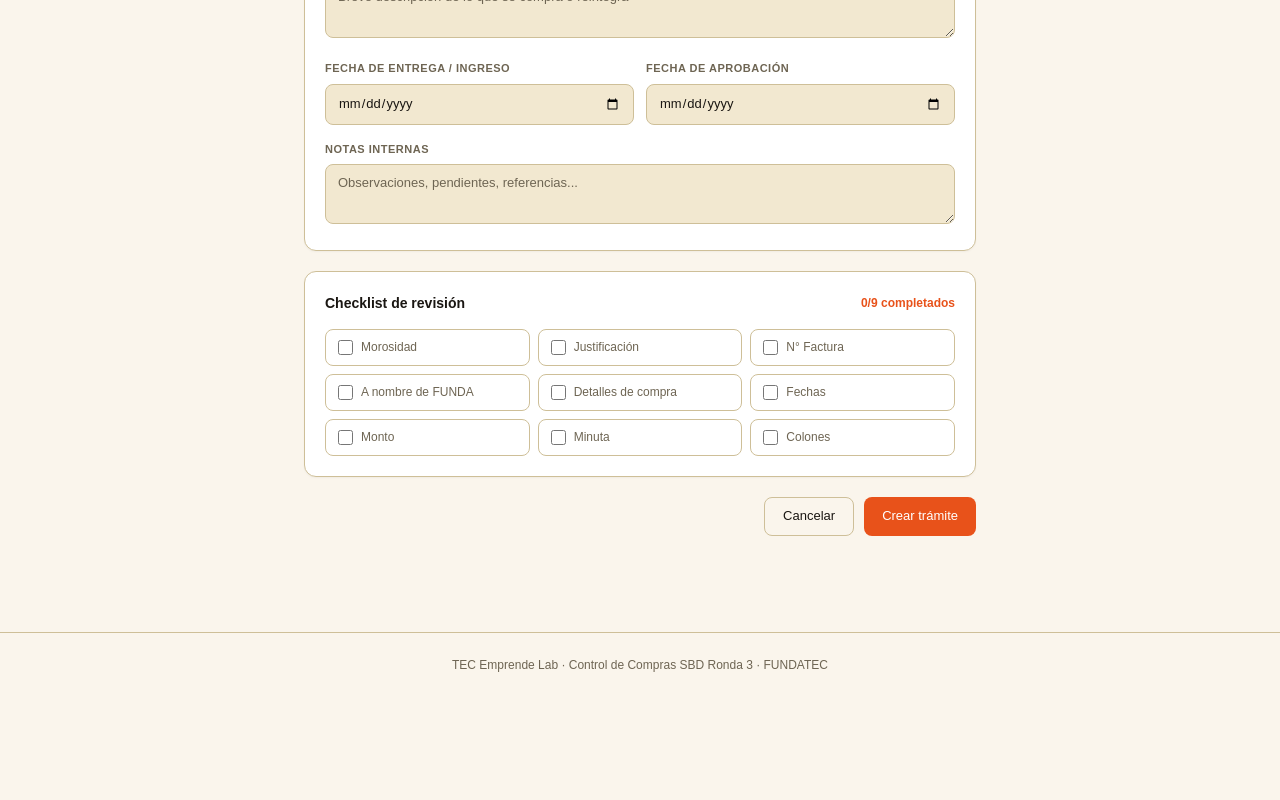
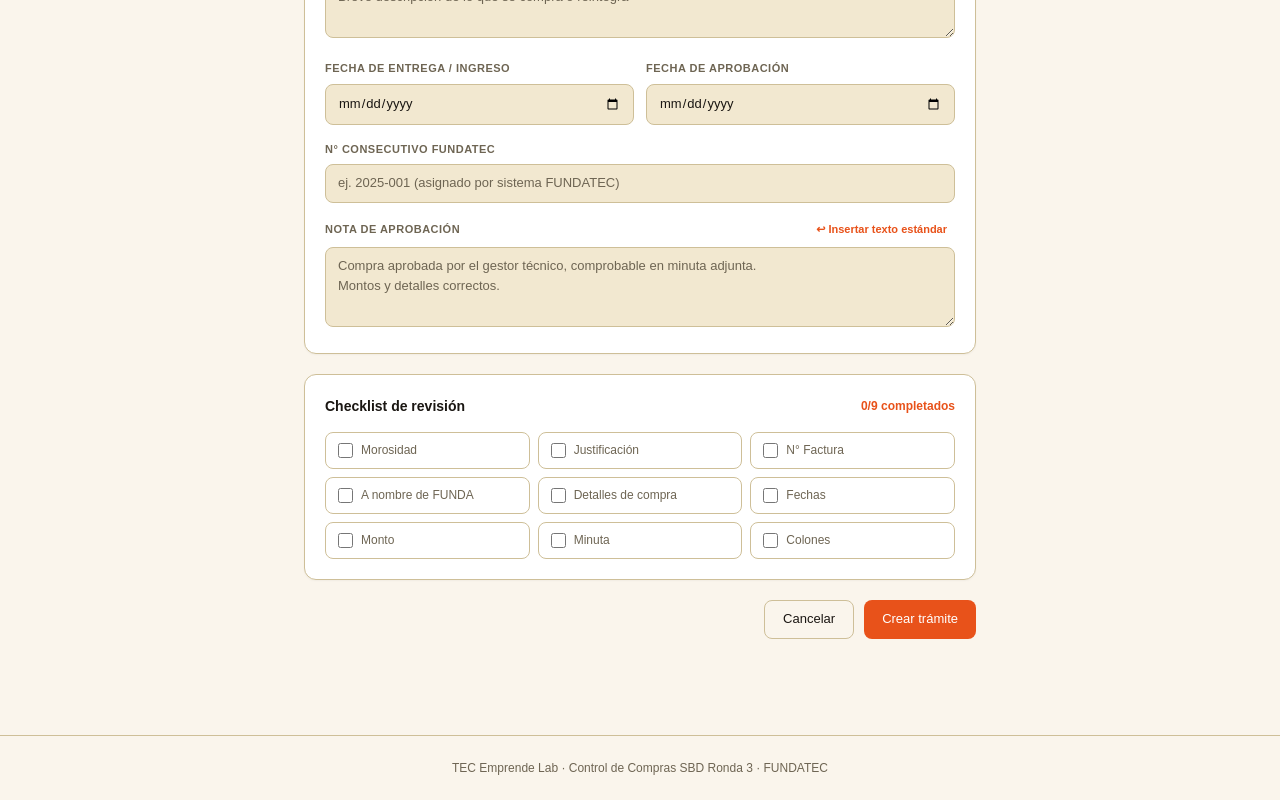
Before and after one commit to TEC-Emprende-Lab/sbd-ronda3-compras, a Next.js app: page /tramites/nuevo in a window 1280 px wide. Shown: the part 766-1566 px from the top of the page. Before the commit the page ends 1463 px from the top, so only its background shows below. Built offline with nearby package versions, Linux system fonts and the light colour scheme; no server answers; the database is empty.

Commit message:
Feature: nota de aprobacion estandar y campo N° consecutivo FUNDATEC

```diff
--- a/components/TramiteForm.tsx
+++ b/components/TramiteForm.tsx
@@ -18,6 +18,12 @@ interface Props {
 
 const STATUSES: TramiteStatus[] = ["en_proceso_firmas", "en_sistema_fundatec", "aprobado", "rechazado"];
 
+const APPROVAL_NOTES: Record<TramiteType, string> = {
+  reintegro: "Reintegro aprobado por el gestor técnico, comprobable en minuta adjunta.\nMontos y detalles correctos.",
+  factura:   "Compra aprobada por el gestor técnico, comprobable en minuta adjunta.\nMontos y detalles correctos.",
+  uso_tc:    "Compra aprobada por el gestor técnico, comprobable en minuta adjunta.\nMontos y detalles correctos.",
+};
+
 export default function TramiteForm({ projects, defaultProjectId, tramite }: Props) {
   const router = useRouter();
   const isEditing = !!tramite;
@@ -32,6 +38,7 @@ export default function TramiteForm({ projects, defaultProjectId, tramite }: Pro
   const [submissionDate, setSubmissionDate] = useState(tramite?.submission_date ?? "");
   const [approvalDate,   setApprovalDate]   = useState(tramite?.approval_date ?? "");
   const [notes,          setNotes]          = useState(tramite?.notes ?? "");
+  const [fundatecNumber, setFundatecNumber] = useState((tramite as Tramite & { fundatec_number?: string })?.fundatec_number ?? "");
   const [checklist,      setChecklist]      = useState<Record<string, boolean>>(tramite?.checklist ?? {});
   const [saving,         setSaving]         = useState(false);
   const [error,          setError]          = useState("");
@@ -94,16 +101,17 @@ export default function TramiteForm({ projects, defaultProjectId, tramite }: Pro
     setError("");
     const supabase = createClient();
     const payload = {
-      project_id:      projectId,
-      type,            status,
-      invoice_number:  invoiceNumber || null,
-      supplier:        supplier || null,
-      amount:          parseFloat(amount) || 0,
-      description:     description || null,
-      submission_date: submissionDate || null,
-      approval_date:   approvalDate || null,
-      notes:           notes || null,
-      checklist:       displayChecklist,
+      project_id:       projectId,
+      type,             status,
+      invoice_number:   invoiceNumber || null,
+      supplier:         supplier || null,
+      amount:           parseFloat(amount) || 0,
+      description:      description || null,
+      submission_date:  submissionDate || null,
+      approval_date:    approvalDate || null,
+      notes:            notes || null,
+      fundatec_number:  fundatecNumber || null,
+      checklist:        displayChecklist,
     };
     let err;
     if (isEditing) {
@@ -253,12 +261,35 @@ export default function TramiteForm({ projects, defaultProjectId, tramite }: Pro
           </div>
         </div>
 
-        {/* Notas */}
+        {/* N° Consecutivo FUNDATEC */}
         <div>
-          <label className="caps" style={{ display: "block", marginBottom: 6 }}>Notas internas</label>
-          <textarea className="finput" rows={2} value={notes}
+          <label className="caps" style={{ display: "block", marginBottom: 6 }}>N° Consecutivo FUNDATEC</label>
+          <input className="finput" type="text" value={fundatecNumber}
+            onChange={(e) => setFundatecNumber(e.target.value)}
+            placeholder="ej. 2025-001 (asignado por sistema FUNDATEC)" />
+        </div>
+
+        {/* Notas de aprobación */}
+        <div>
+          <div style={{ display: "flex", alignItems: "center", justifyContent: "space-between", marginBottom: 6 }}>
+            <label className="caps">Nota de aprobación</label>
+            <button type="button"
+              onClick={() => setNotes(APPROVAL_NOTES[type])}
+              style={{
+                fontSize: 11, fontWeight: 600, color: "var(--orange)",
+                background: "none", border: "none", cursor: "pointer",
+                padding: "2px 8px", borderRadius: "var(--radius-sm)",
+                fontFamily: "var(--font-body)",
+              }}
+              onMouseEnter={(e) => (e.currentTarget.style.background = "#FEE5D8")}
+              onMouseLeave={(e) => (e.currentTarget.style.background = "none")}
+            >
+              ↩ Insertar texto estándar
+            </button>
+          </div>
+          <textarea className="finput" rows={3} value={notes}
             onChange={(e) => setNotes(e.target.value)}
-            placeholder="Observaciones, pendientes, referencias..." />
+            placeholder={APPROVAL_NOTES[type]} />
         </div>
       </div>
 
```
